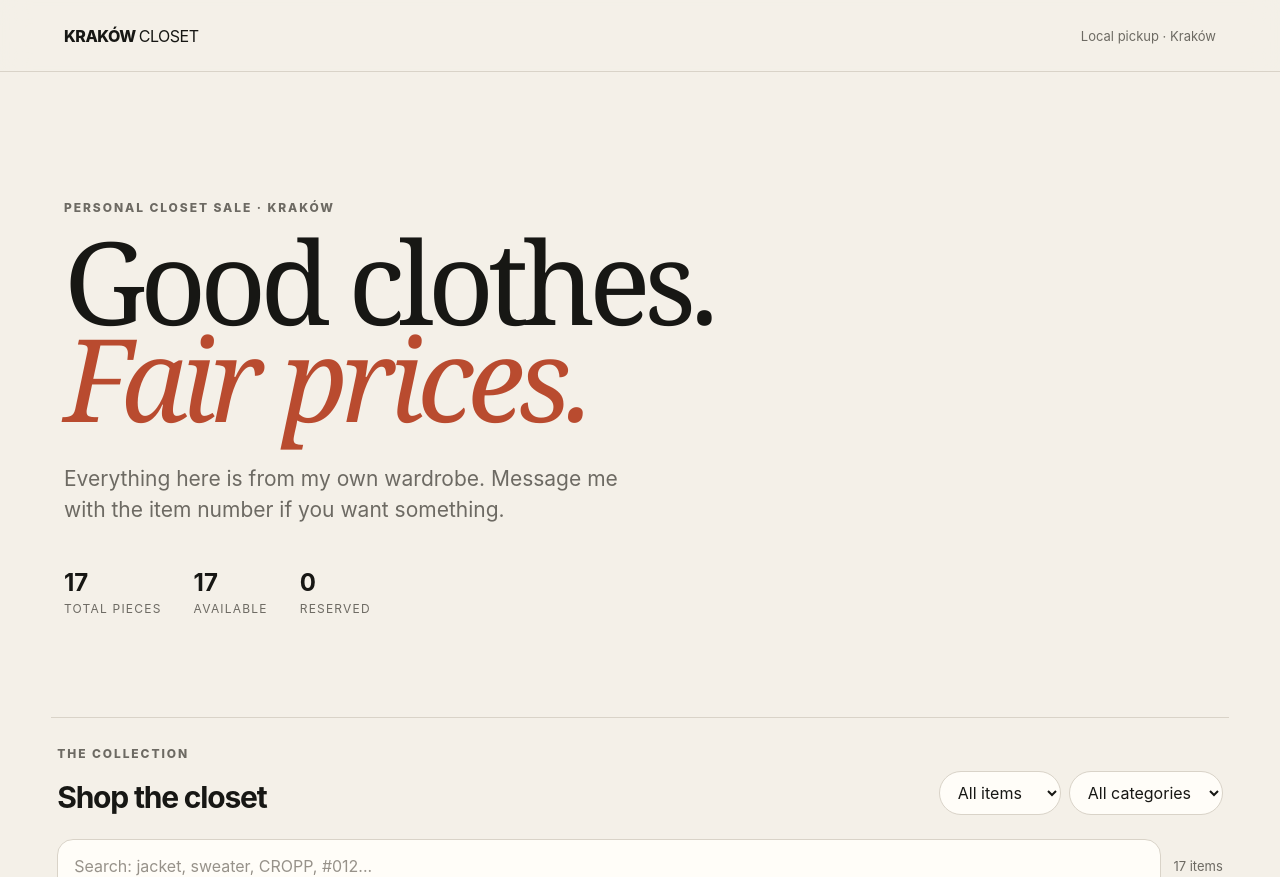
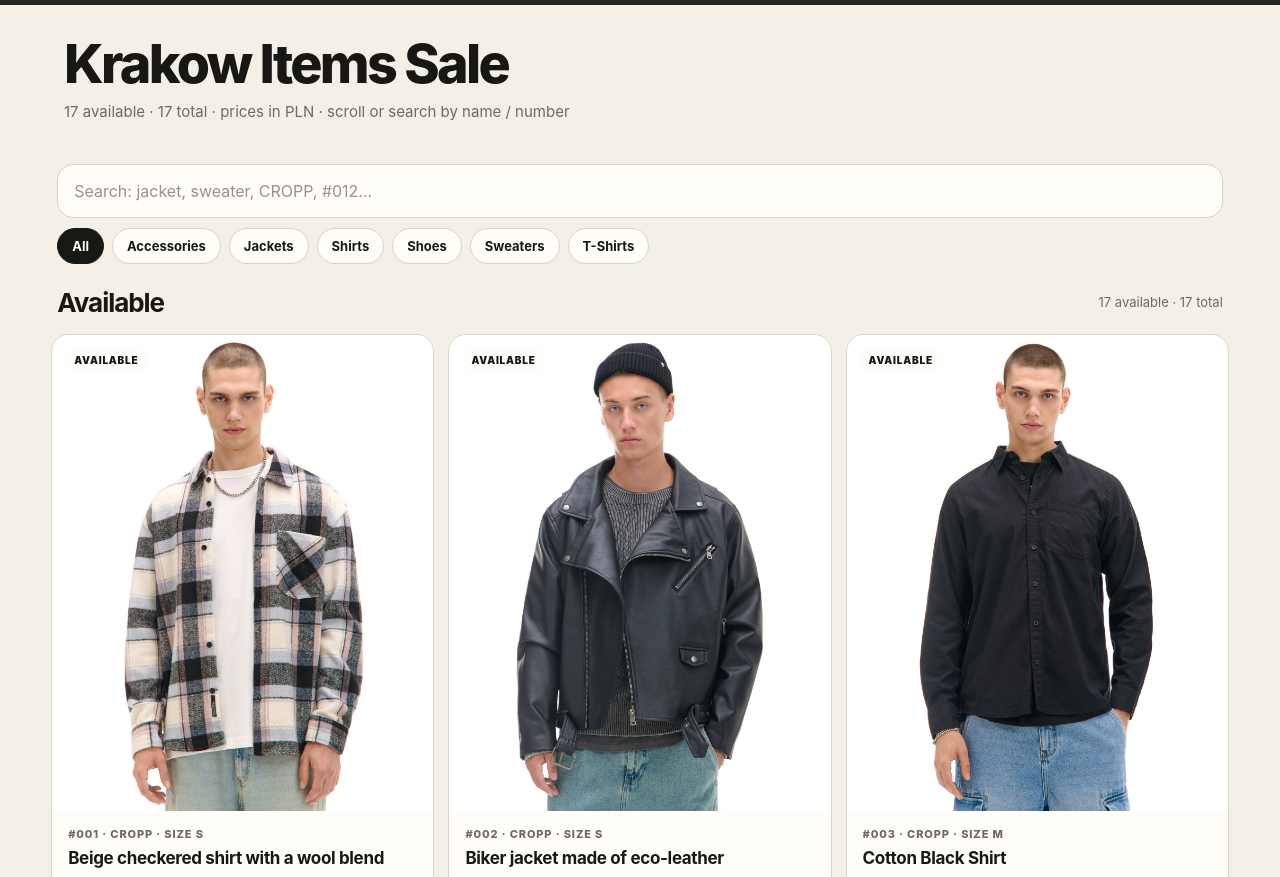
Before and after one commit to Lemurzil/krakow-clothes-sale-deploy, a website: page public/index.html in a window 1280 px wide. Shown: the top 877 px of the page. Drawn offline with Linux system fonts and the light colour scheme.

Commit message:
Deploy: compact sale header

```diff
--- a/public/app.js
+++ b/public/app.js
@@ -1,17 +1,20 @@
 const grid=document.querySelector('#grid');
-const statusFilter=document.querySelector('#statusFilter');
-const categoryFilter=document.querySelector('#categoryFilter');
 const searchInput=document.querySelector('#searchInput');
 const categoryChips=document.querySelector('#categoryChips');
 const resultCount=document.querySelector('#resultCount');
+const summaryLine=document.querySelector('#summaryLine');
+const resultsHeading=document.querySelector('.results-head h2');
 const dialog=document.querySelector('#itemDialog');
 const dialogContent=document.querySelector('#dialogContent');
 const closeDialog=document.querySelector('#closeDialog');
+
 let items=[];
+let activeCategory='ALL';
 
 const money=n=>Number(n).toFixed(2)+' zł';
 const esc=s=>String(s??'').replace(/[&<>"']/g,c=>({'&':'&amp;','<':'&lt;','>':'&gt;','"':'&quot;',"'":'&#039;'}[c]));
 const norm=s=>String(s??'').normalize('NFD').replace(/[\u0300-\u036f]/g,'').toLowerCase().trim();
+
 const categoryAliases={
   Jackets:'jacket jackets coat coats kurtka kurtki outerwear',
   Shirts:'shirt shirts koszula koszule button up',
@@ -26,36 +29,28 @@ async function init(){
   items.forEach(i=>{
     i._search=norm([
       i.id,i.catalogNumber,i.name,i.brand,i.size,i.color,i.category,
-      i.condition,i.material,...(i.features||[]),categoryAliases[i.category]||''
+      i.condition,i.material,i.status,...(i.features||[]),categoryAliases[i.category]||''
     ].join(' '));
   });
-  [...new Set(items.map(i=>i.category))].sort().forEach(c=>{
-    categoryFilter.insertAdjacentHTML('beforeend','<option>'+esc(c)+'</option>');
-  });
-  renderStats();
+  renderSummary();
   renderCategoryChips();
   render();
 }
 
-function renderStats(){
-  const av=items.filter(i=>i.status==='AVAILABLE').length;
-  const rv=items.filter(i=>i.status==='RESERVED').length;
-  document.querySelector('#stats').innerHTML=
-    '<div class="stat"><strong>'+items.length+'</strong><span>Total pieces</span></div>'+
-    '<div class="stat"><strong>'+av+'</strong><span>Available</span></div>'+
-    '<div class="stat"><strong>'+rv+'</strong><span>Reserved</span></div>';
+function renderSummary(){
+  const available=items.filter(i=>i.status==='AVAILABLE').length;
+  summaryLine.textContent=available+' available · '+items.length+' total · prices in PLN · scroll or search by name / number';
 }
 
 function renderCategoryChips(){
   const cats=[...new Set(items.map(i=>i.category))].sort();
-  const current=categoryFilter.value;
-  categoryChips.innerHTML=[
-    '<button class="category-chip '+(current==='ALL'?'active':'')+'" data-category="ALL">All</button>',
-    ...cats.map(c=>'<button class="category-chip '+(current===c?'active':'')+'" data-category="'+esc(c)+'">'+esc(c)+'</button>')
-  ].join('');
+  const choices=[['ALL','All'],...cats.map(c=>[c,c])];
+  categoryChips.innerHTML=choices.map(([value,label])=>
+    '<button class="category-chip '+(activeCategory===value?'active':'')+'" data-category="'+esc(value)+'">'+esc(label)+'</button>'
+  ).join('');
   categoryChips.querySelectorAll('.category-chip').forEach(btn=>{
     btn.addEventListener('click',()=>{
-      categoryFilter.value=btn.dataset.category;
+      activeCategory=btn.dataset.category;
       renderCategoryChips();
       render();
     });
@@ -67,20 +62,27 @@ function matchesSearch(i,q){
   if(!nq)return true;
   if(i._search.includes(nq))return true;
   const number=nq.replace(/^#/,'');
-  if(/^\d+$/.test(number)) return i.id.endsWith(number)||i.catalogNumber.includes('#'+number);
+  if(/^\d+$/.test(number)){
+    return i.id.endsWith(number)||i.catalogNumber.includes('#'+number);
+  }
   return nq.split(/\s+/).every(term=>i._search.includes(term));
 }
 
 function render(){
-  const s=statusFilter.value;
-  const c=categoryFilter.value;
   const q=searchInput.value;
-  const shown=items.filter(i=>
-    (s==='ALL'||i.status===s)&&
-    (c==='ALL'||i.category===c)&&
-    matchesSearch(i,q)
-  );
-  resultCount.textContent=shown.length+' '+(shown.length===1?'item':'items');
+  const shown=items
+    .filter(i=>(activeCategory==='ALL'||i.category===activeCategory)&&matchesSearch(i,q))
+    .sort((a,b)=>{
+      const order={AVAILABLE:0,RESERVED:1,SOLD:2};
+      return (order[a.status]??9)-(order[b.status]??9)||a.id.localeCompare(b.id);
+    });
+
+  const availableShown=shown.filter(i=>i.status==='AVAILABLE').length;
+  resultsHeading.textContent=shown.every(i=>i.status==='AVAILABLE')?'Available':'Items';
+  resultCount.textContent=shown.length===items.length
+    ? availableShown+' available · '+shown.length+' total'
+    : shown.length+' '+(shown.length===1?'item':'items');
+
   grid.innerHTML=shown.length?shown.map(card).join(''):'<div class="empty">No items match your search.</div>';
   grid.querySelectorAll('.card').forEach(el=>el.addEventListener('click',()=>openItem(el.dataset.id)));
 }
@@ -122,8 +124,6 @@ async function shareItem(i){
 }
 
 searchInput.addEventListener('input',render);
-statusFilter.addEventListener('change',render);
-categoryFilter.addEventListener('change',()=>{renderCategoryChips();render()});
 closeDialog.addEventListener('click',()=>dialog.close());
 dialog.addEventListener('click',e=>{if(e.target===dialog)dialog.close()});
 init();
--- a/public/index.html
+++ b/public/index.html
@@ -2,32 +2,29 @@
 <html lang="en">
 <head>
 <meta charset="utf-8"><meta name="viewport" content="width=device-width,initial-scale=1">
-<meta name="theme-color" content="#f4f0e8"><meta name="description" content="Clothes for sale in Kraków. Browse current availability, sizes and prices.">
-<title>Kraków Clothes Sale</title><link rel="stylesheet" href="/styles.css">
+<meta name="theme-color" content="#f4f0e8"><meta name="description" content="Items for sale in Krakow. Search by name or catalog number.">
+<title>Krakow Items Sale</title><link rel="stylesheet" href="/styles.css">
 </head>
 <body>
-<header class="site-header"><a class="brand" href="/">KRAKÓW <span>CLOSET</span></a><div class="pickup">Local pickup · Kraków</div></header>
 <main>
-<section class="hero"><p class="eyebrow">PERSONAL CLOSET SALE · KRAKÓW</p><h1>Good clothes.<br><em>Fair prices.</em></h1>
-<p class="hero-copy">Everything here is from my own wardrobe. Message me with the item number if you want something.</p><div class="stats" id="stats"></div></section>
-<section class="catalog">
-  <div class="catalog-head">
-    <div><p class="eyebrow">THE COLLECTION</p><h2>Shop the closet</h2></div>
-    <div class="controls">
-      <select id="statusFilter"><option value="ALL">All items</option><option value="AVAILABLE">Available</option><option value="RESERVED">Reserved</option><option value="SOLD">Sold</option></select>
-      <select id="categoryFilter"><option value="ALL">All categories</option></select>
-    </div>
-  </div>
+<section class="compact-hero">
+  <h1>Krakow Items Sale</h1>
+  <p id="summaryLine">Loading items…</p>
+</section>
+<section class="catalog compact-catalog">
   <div class="catalog-tools">
     <div class="search-row">
-      <input id="searchInput" type="search" autocomplete="off" placeholder="Search: jacket, sweater, CROPP, #012..." aria-label="Search clothes">
-      <span id="resultCount"></span>
+      <input id="searchInput" type="search" autocomplete="off" placeholder="Search: jacket, sweater, CROPP, #012..." aria-label="Search items">
     </div>
     <div class="category-chips" id="categoryChips" aria-label="Quick category filters"></div>
+  </div>
+  <div class="results-head">
+    <h2>Available</h2>
+    <span id="resultCount"></span>
   </div>
   <div class="grid" id="grid"></div>
 </section>
 </main>
 <dialog id="itemDialog"><button class="close" id="closeDialog" aria-label="Close">×</button><div id="dialogContent"></div></dialog>
-<footer>Private clothes sale · Kraków, Poland · Prices in PLN</footer><script src="/app.js" defer></script>
+<footer>Private sale · Kraków, Poland · Prices in PLN</footer><script src="/app.js" defer></script>
 </body></html>
--- a/public/styles.css
+++ b/public/styles.css
@@ -46,3 +46,48 @@ body{overflow-x:hidden}.card{min-width:0}.meta{white-space:nowrap;overflow:hidde
   .category-chips{margin-right:-8px;padding-right:8px}
   .category-chip{padding:8px 12px;font-size:12px}
 }
+
+/* Compact sales header */
+.compact-hero{
+  padding:32px clamp(20px,5vw,72px) 24px;
+  border-top:5px solid #242724;
+}
+.compact-hero h1{
+  margin:0;
+  font-size:clamp(38px,4.2vw,58px);
+  line-height:1;
+  letter-spacing:-.05em;
+  font-weight:850;
+}
+.compact-hero p{
+  margin:10px 0 0;
+  color:var(--muted);
+  font-size:15px;
+  line-height:1.4;
+}
+.compact-catalog{padding-top:18px}
+.compact-catalog .catalog-tools{margin-bottom:22px}
+.results-head{
+  margin:0 6px 16px;
+  display:flex;
+  align-items:center;
+  justify-content:space-between;
+  gap:16px;
+}
+.results-head h2{
+  margin:0;
+  font-size:26px;
+  letter-spacing:-.04em;
+}
+.results-head span{
+  color:var(--muted);
+  font-size:13px;
+}
+@media(max-width:520px){
+  .compact-hero{padding:22px 16px 18px;border-top-width:4px}
+  .compact-hero h1{font-size:34px}
+  .compact-hero p{font-size:13px;margin-top:7px}
+  .compact-catalog{padding-top:14px}
+  .results-head{margin:0 8px 12px}
+  .results-head h2{font-size:22px}
+}
```
